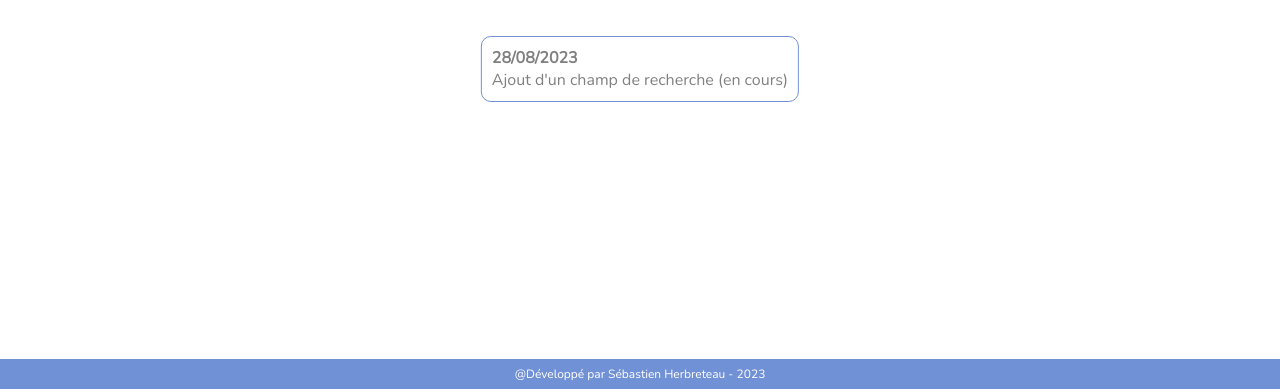
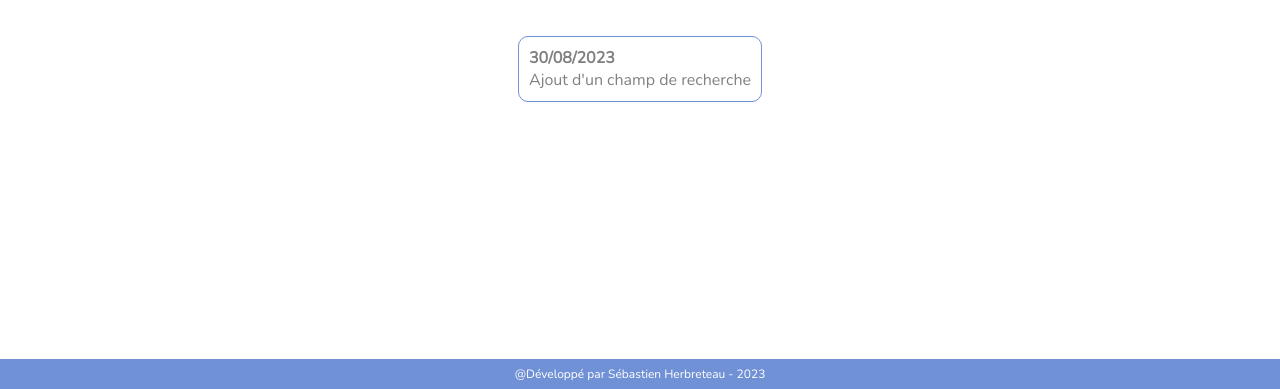
Before and after one commit to SebastienHerbreteau/pokedeck-symfony-6, a Symfony app: template templates/main/index.html.twig in a window 1280 px wide. Shown: the part 411-800 px from the top of the page. Run offline with Twig, Linux system fonts and the light colour scheme; the template is opened without the code that fills it, so the values that code supplies are empty; some libraries are stand-ins or nearby versions; some web fonts are replaced.

Commit message:
modif encart MAJ

```diff
--- a/templates/main/index.html.twig
+++ b/templates/main/index.html.twig
@@ -8,8 +8,8 @@
 	<img src="{{ asset('assets/img/other/titre.webp') }}" class="logo" alt="logo pokedeck">
 
 		<div class="maj">
-			<p class="date">28/08/2023</p>
-			<p class="commentaire">Ajout d'un champ de recherche (en cours)
+			<p class="date">30/08/2023</p>
+			<p class="commentaire">Ajout d'un champ de recherche
 			</p>
 		</div>
 
```
